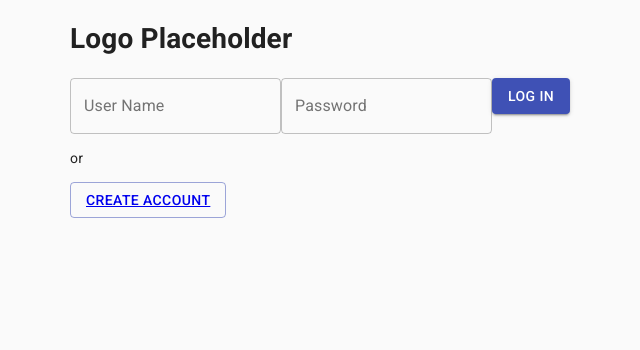
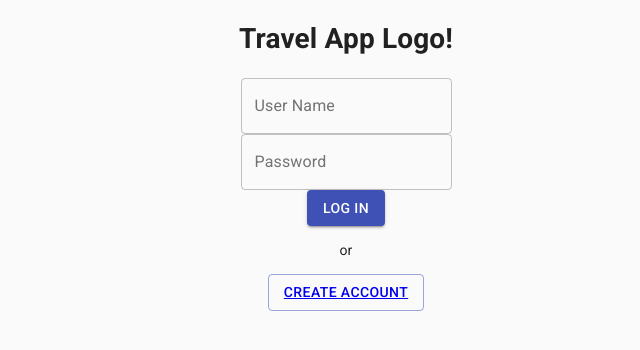
Before and after one commit to JoshTDesign/project-3, a React (Create React App) app: page / in a window 1280 px wide. Shown: the top 350 px of the page, without its empty margins (294-934 px from the left). Built offline with nearby package versions, Linux system fonts and the light colour scheme.

Commit message:
centering

```diff
--- a/src/components/LoginForm/index.js
+++ b/src/components/LoginForm/index.js
@@ -1,5 +1,6 @@
 import React from 'react'
 import { Link, useLocation } from "react-router-dom";
+import Grid from '@material-ui/core/Grid';
 
 import Container from "@material-ui/core/Container";
 import TextField from "@material-ui/core/TextField";
@@ -16,15 +17,25 @@ export default function LoginForm(props) {
     return (
         <div>
             <form className="test" noValidate autoComplete="off">
-                <TextField className="userName" id="outlined-basic" label="User Name" variant="outlined" onClick={props.handleInputChange} />
-                <TextField className="password" id="outlined-basic" label="Password" variant="outlined" onClick={props.handleInputChange} />
-                <Button variant="contained" color="primary" onSubmit={props.handleSubmit}>Log In</Button>
-                <p>or</p>
+                <Grid
+                container direction="column"
+                justify="center"
+                alignItems="center">
+
+                    <TextField className="userName" id="outlined-basic" label="User Name" variant="outlined" onClick={props.handleInputChange} />
+                    <TextField className="password" id="outlined-basic" label="Password" variant="outlined" onClick={props.handleInputChange} />
+
+                    <Button variant="contained" color="primary" onSubmit={props.handleSubmit}>Log In</Button>
+
+                     <p>or</p>
+
                     <Button variant="outlined" color="primary">
                         <Link to="/signup">
                             Create Account
                         </Link>
                     </Button>
+
+                </Grid>
             </form>
         </div>
     )
--- a/src/components/SignupForm/index.js
+++ b/src/components/SignupForm/index.js
@@ -1,5 +1,8 @@
 import React from 'react'
 import { Link, useLocation } from "react-router-dom";
+import SplashLogo from '../../components/SplashLogo';
+import Grid from '@material-ui/core/Grid';
+
 
 import Container from "@material-ui/core/Container";
 import TextField from "@material-ui/core/TextField";
@@ -9,7 +12,13 @@ import Button from "@material-ui/core/Button";
 export default function SignupForm(props) {
     return (
         <div>
+            <SplashLogo />
+
             <form className="test" noValidate autoComplete="off">
+            <Grid
+                container direction="column"
+                justify="center"
+                alignItems="center">
                 <TextField className="userName" id="outlined-basic" label="User Name" variant="outlined" onClick={props.handleInputChange} />
                 <TextField className="password" id="outlined-basic" label="Password" variant="outlined" onClick={props.handleInputChange} />
                 <Button variant="contained" color="primary" onSubmit={props.handleSubmit}>Create Account</Button>
@@ -18,6 +27,7 @@ export default function SignupForm(props) {
                                 Login
                             </Link>
                         </Button>
+            </Grid>
             </form>
         </div>
     )
--- a/src/components/SplashLogo/index.js
+++ b/src/components/SplashLogo/index.js
@@ -3,7 +3,7 @@ import React from 'react'
 export default function SplashLogo() {
     return (
         <div>
-            <h1>Logo Placeholder</h1>
+            <h1>Travel App Logo!</h1>
         </div>
     )
 }
--- a/src/pages/Login/index.js
+++ b/src/pages/Login/index.js
@@ -1,6 +1,7 @@
 import React, { useState, useEffect } from 'react'
 import CssBaseline from '@material-ui/core/CssBaseline'; // imports a global reset for css styling
 import Container from '@material-ui/core/Container';
+import Grid from '@material-ui/core/Grid';
 import LoginForm from '../../components/LoginForm';
 import SplashLogo from '../../components/SplashLogo';
 
@@ -29,13 +30,17 @@ function Login() {
       return (
         <div>
             <CssBaseline />
-            <Container maxWidth="sm">
-                <SplashLogo />
-                <LoginForm
-                    handleInputChange={handleInputChange}
-                    handleSubmit={handleSubmit}
-                    handleCreateAccount={handleCreateAccount} />
-            </Container>
+            <Grid
+                container
+                direction="column"
+                justify="center"
+                alignItems="center">
+                    <SplashLogo />
+                    <LoginForm
+                        handleInputChange={handleInputChange}
+                        handleSubmit={handleSubmit}
+                        handleCreateAccount={handleCreateAccount} />
+            </Grid>
         </div>
       )
 }
```
